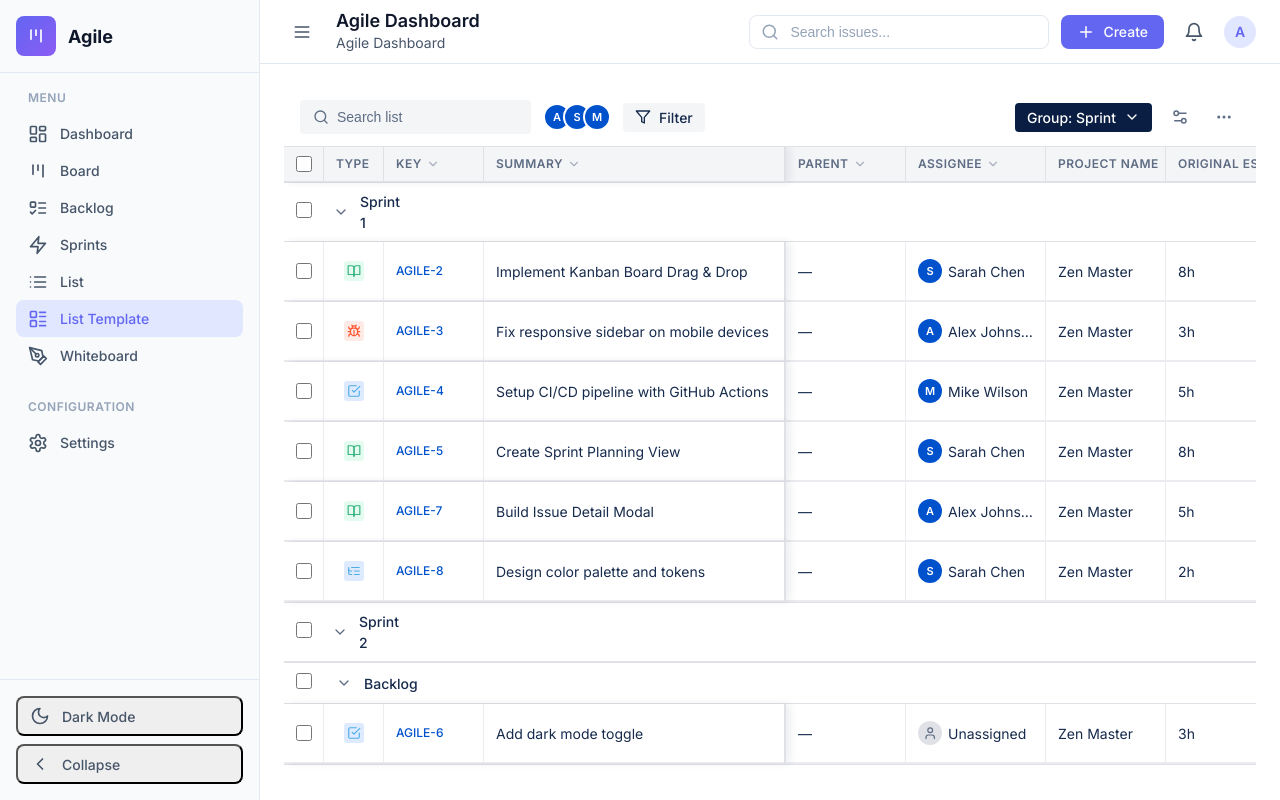
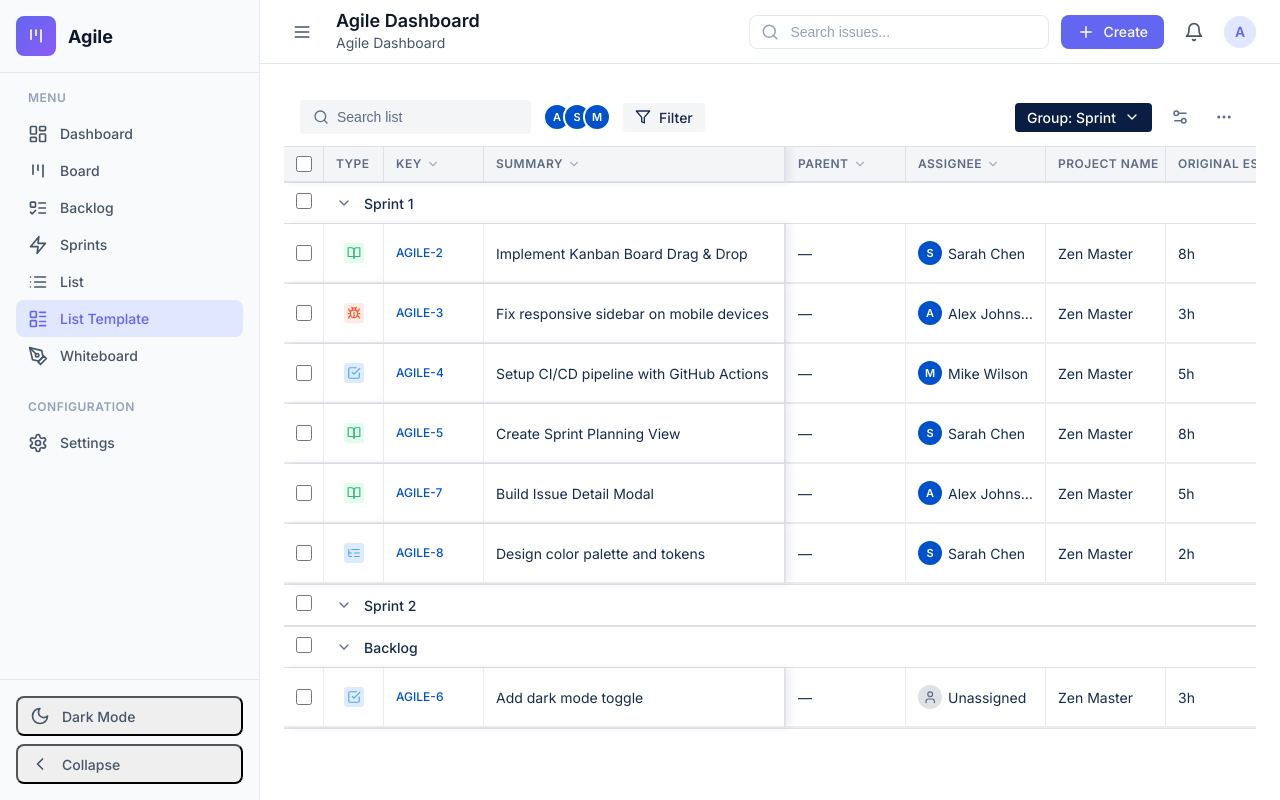
Before and after one commit to onuryuzbasi/agile-dashboard-v2, a React (Vite) app: page /list-template in a window 1280 px wide. Built offline with nearby package versions, Linux system fonts and the light colour scheme.

Commit message:
v1.2.0: Fix row dividers and group headers to extend full table width

```diff
--- a/src/pages/ListTemplate.jsx
+++ b/src/pages/ListTemplate.jsx
@@ -411,6 +411,12 @@ export default function ListTemplate() {
         const columnsWidth = columns.reduce((sum, col) => sum + col.width, 0)
         return columnsWidth + 40 // +40 for spacer/add-column button
     }, [columns])
+
+    // Calculate total row width (pinned + scrollable) for row borders
+    // Pinned columns: checkbox(28) + type(40) + key(100) + summary(250) + padding/borders ≈ 420px
+    const totalRowWidth = useMemo(() => {
+        return 420 + scrollableWidth
+    }, [scrollableWidth])
 
     // Get parent issue for a given issue
     const getParentIssue = (issue) => {
@@ -938,7 +944,7 @@ export default function ListTemplate() {
             <div className="list-template-table-wrapper">
                 <div className="list-template-table">
                     {/* Header Row */}
-                    <div className="list-template-header">
+                    <div className="list-template-header" style={{ minWidth: totalRowWidth }}>
                         <div className="pinned-columns">
                             <div className="header-cell checkbox">
                                 <input type="checkbox" />
@@ -1026,7 +1032,7 @@ export default function ListTemplate() {
                     {groups.map(group => (
                         <div key={group.id} className="list-template-group-container">
                             {/* Group Header */}
-                            <div className="list-template-group-header">
+                            <div className="list-template-group-header" style={{ minWidth: totalRowWidth }}>
                                 <div className="pinned-columns">
                                     <div className="cell checkbox">
                                         <input type="checkbox" />
@@ -1065,6 +1071,7 @@ export default function ListTemplate() {
                                             <div
                                                 key={issue.id}
                                                 className={`list-template-row ${selectedIssues.has(issue.id) ? 'selected' : ''}`}
+                                                style={{ minWidth: totalRowWidth }}
                                             >
                                                 <div className="pinned-columns">
                                                     <div className="cell checkbox">
@@ -1146,7 +1153,7 @@ export default function ListTemplate() {
                     {/* Completed Sprint Section */}
                     {completedSprintCount > 0 && !showCompleted && (
                         <div className="list-template-group-container">
-                            <div className="list-template-group-header completed">
+                            <div className="list-template-group-header completed" style={{ minWidth: totalRowWidth }}>
                                 <div className="pinned-columns">
                                     <div className="cell checkbox" />
                                     <button
```
Also changed, not shown: 1 other file (tests, documents, lock files or other folders).
